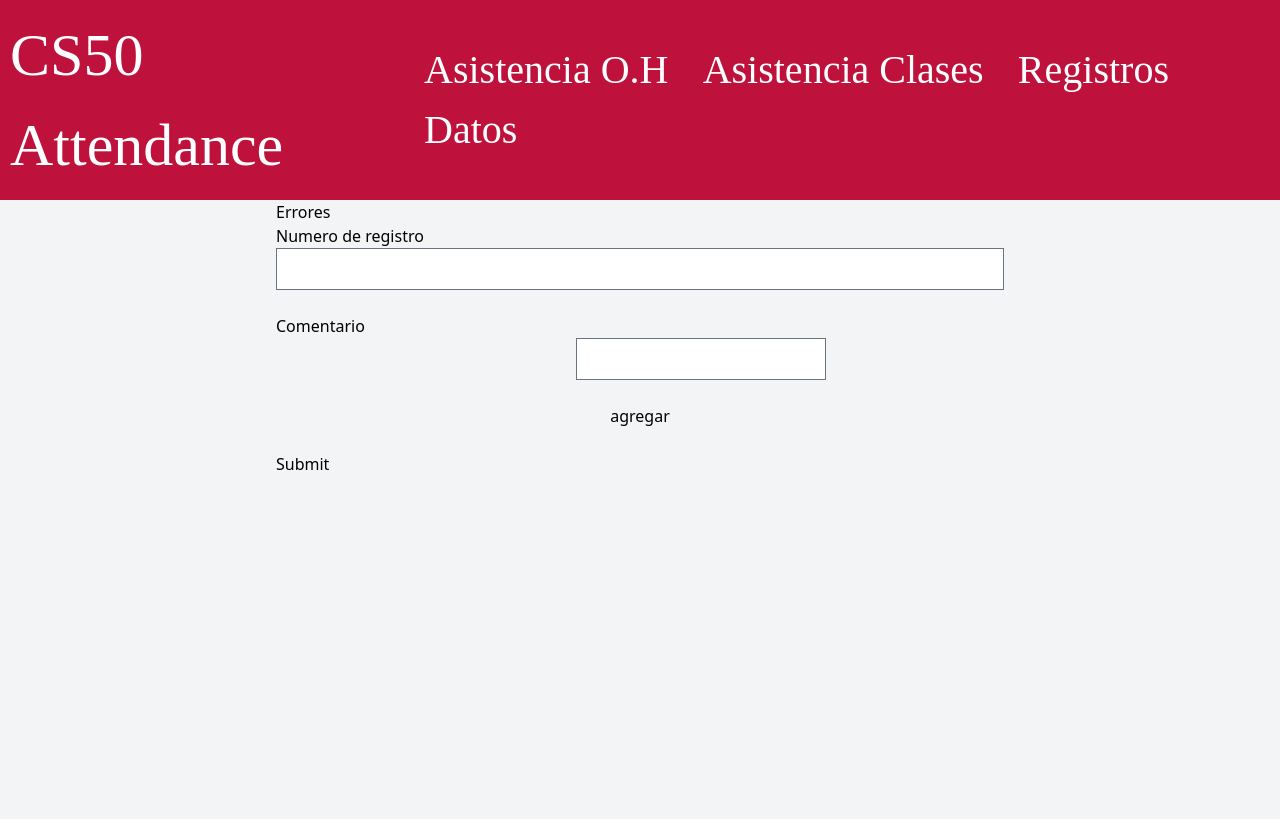
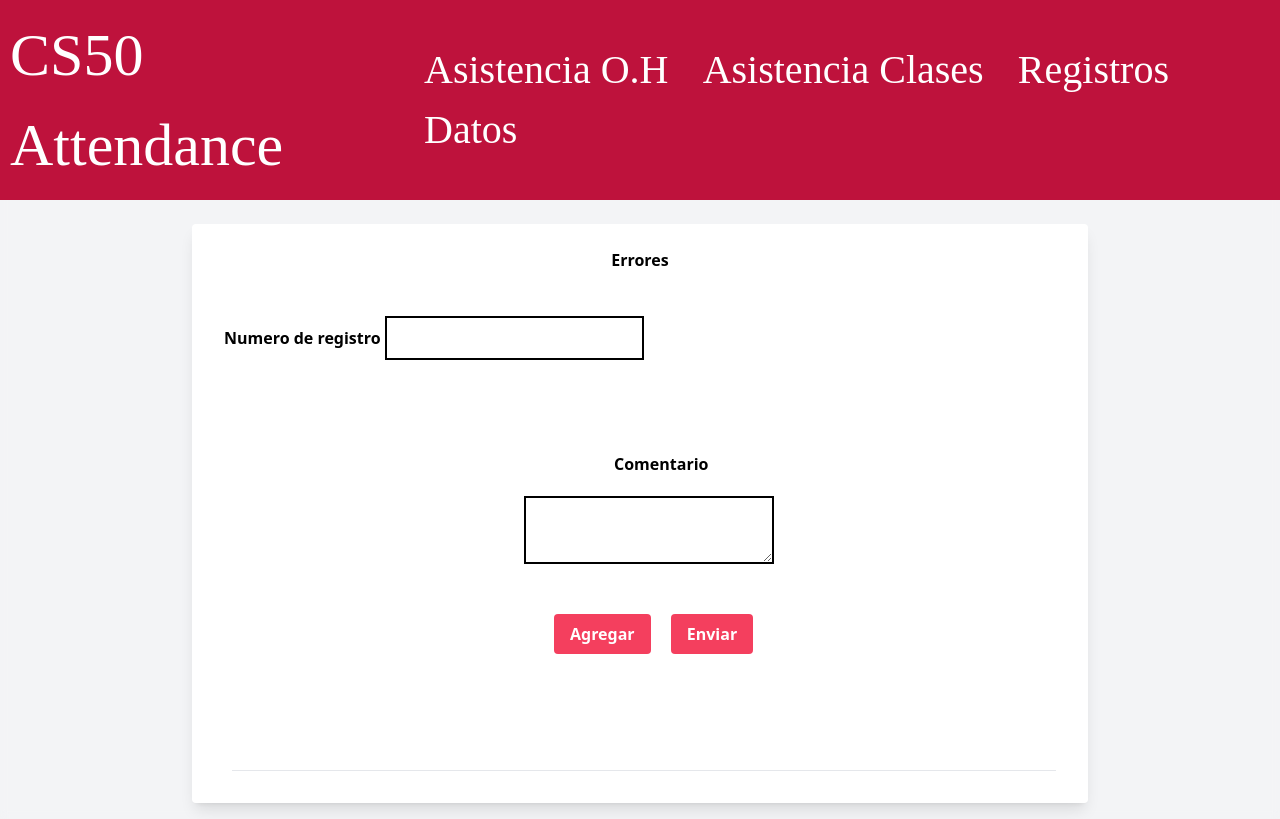
Before and after one commit to Mau5trakt/attendance, a Flask app: page /errores in a window 1280 px wide. Before the commit the page ends 470 px from the top, so only its background shows below. Run offline with Flask 3, Linux system fonts and the light colour scheme; a user stored in the database is signed in; some libraries are stand-ins or nearby versions; some web fonts are replaced.

Commit message:
refactor: added the new styles to the page

```diff
--- a/templates/errores.html
+++ b/templates/errores.html
@@ -13,7 +13,7 @@ Errores
 
 {%block contenido%}
 
-<article>
+<!--- <article>
     <div class="asistenciaForm">
         <div class="titulo">
             <h1>Errores</h1>
@@ -42,7 +42,61 @@ Errores
 
     </div>
 </article>
+ --->
+
+
+<div class="flex justify-center">
+            <div class=" w-full max-w-4xl mt-6">
+              <form class="form-container asistenciaForm bg-white shadow-lg rounded px-8 pt-6 pb-8 mb-4 backdrop-blur-lg border-slate-700">
+                <div class="asistenciaForm">
+                  <div class="text-center font-bold mb-6">
+                    <h1>Errores</h1>
+                  </div>
+
+                  <div class="mb-6">
+                      <label for="registro" class="font-semibold text-center"> Numero de registro</label>
+              <input name="registro" type="number" id="registro" class="texto border-solid border-2 border-black mt-5">
+
+                    <br>
+
+                    <br /><br />
+                  </div>
+
+
+                  <div class="mb-6 mt-5">
+                    <label for="Comentario" name="Comentario" class="comentario font-semibold text-center">Comentario</label>
+                    <br>
+                    <textarea type="text" name="Comentario" id="Comentario" class="texto border-solid border-2 border-black ml-8 mt-5"></textarea>
+                  </div>
+
+
+                  <div class="space-x-4 mt-5 botones">
+                    <button class="bg-rose-500 hover:bg-rose-700 text-white font-bold py-2 px-4 rounded focus:outline-none focus:shadow-outline" type="button" onclick="agregarError()">Agregar</button>
+                    <button class="bg-rose-500 hover:bg-rose-700 text-white font-bold py-2 px-4 rounded focus:outline-none focus:shadow-outline enviar-btn" type="submit" value="Submit" onclick="enviarError()">Enviar</button>
+                  </div>
+
+                  <table class="lista flex items-center justify-between mt-5 ml-2 w-85 border-b">
+                    <tr>
+                      <td class="p-4">
+                        <ul id="listaEstudiantes" class="text-center font-semibold">
+                          <tr class=" ">
+                            <td class="p-4"></td>
+                          </tr>
+                          <tr class="">
+                            <td class=""></td>
+                          </tr>
+                          <tr class="">
+                            <td class="p-4"></td>
+                          </tr>
+                        </ul>
+                      </td>
+                    </tr>
+                  </table>
+
+                </div>
+              </form>
+            </div>
+          </div>
 <script src="../static/script.js"> </script>
 
-
 {%endblock%}
```
